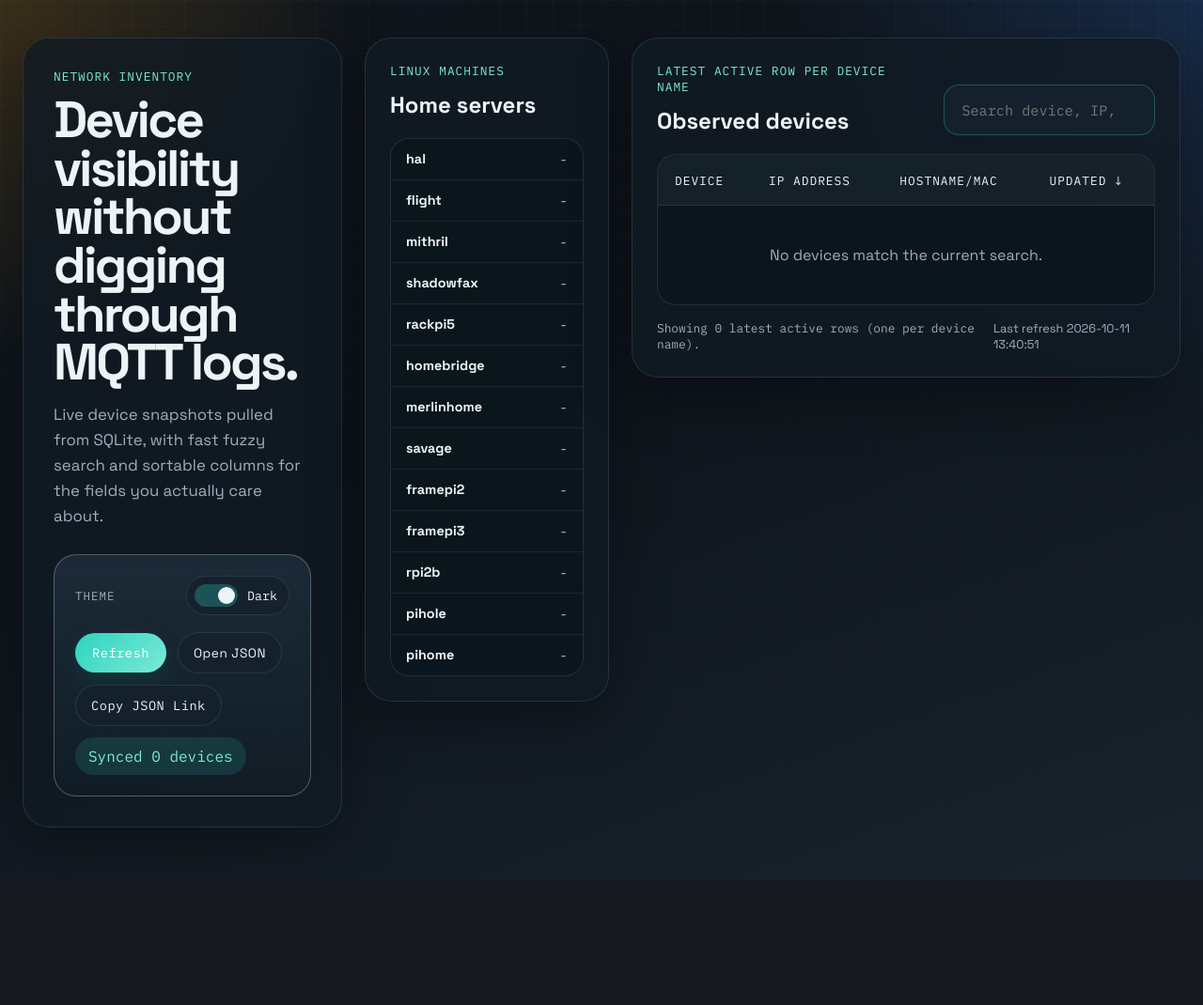
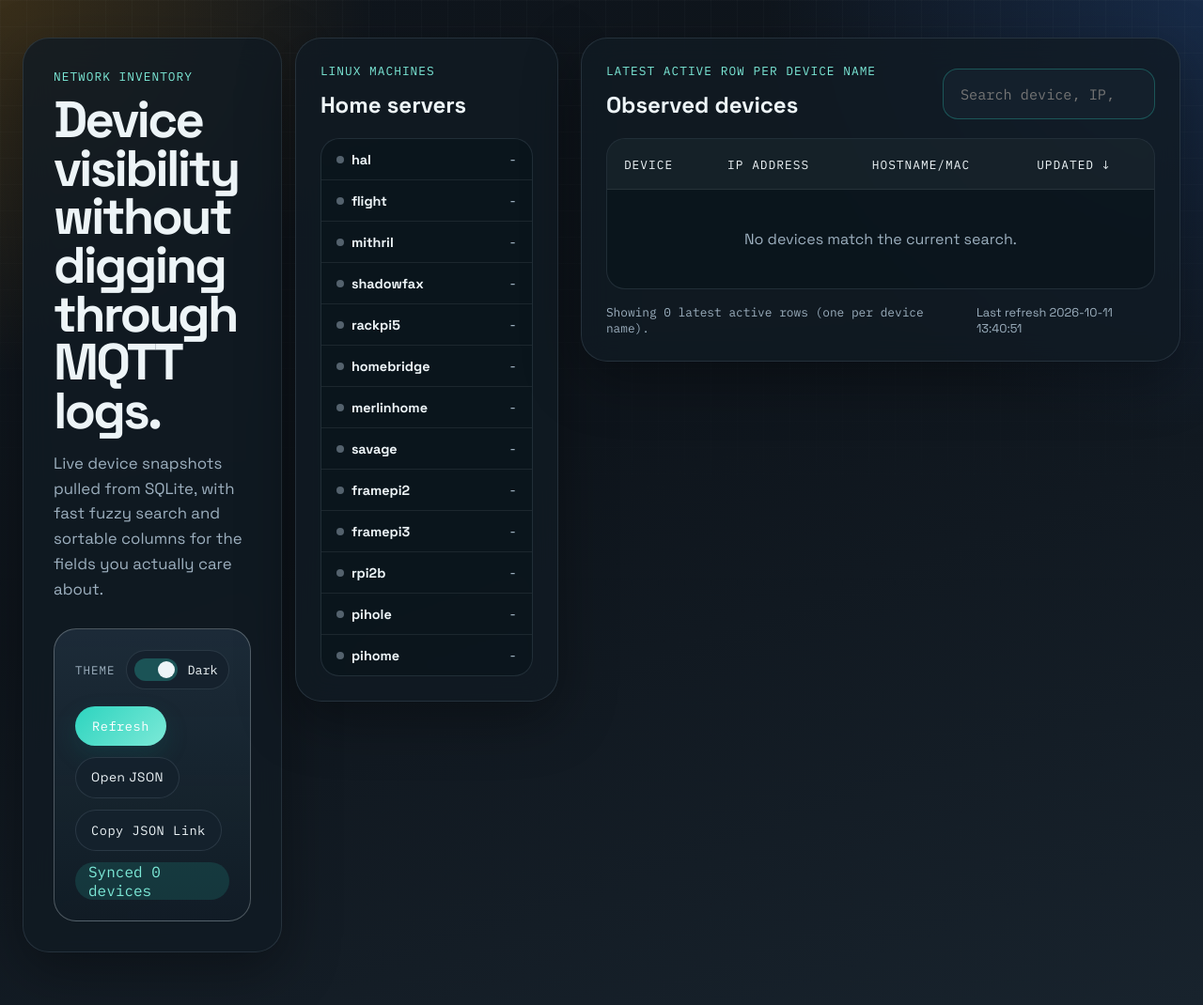
Before and after one commit to merlinmb/mqtt-device-logger, a Flask app: page / in a window 1280 px wide. Shown: the whole page at 94% size. Before the commit the page ends 937 px from the top, so only its background shows below. Run offline with Flask 3, Linux system fonts and the light colour scheme; data that the repository does not hold is empty.

Commit message:
Add server freshness status indicator and update layout styles

```diff
--- a/static/app.js
+++ b/static/app.js
@@ -1,6 +1,7 @@
 const state = {
   allDevices: [],
   homeServers: [],
+  generatedAt: "",
   visibleDevices: [],
   sortKey: "timestamp",
   sortDirection: "desc",
@@ -137,6 +138,20 @@ function applyFilters() {
   updateSummary();
 }
 
+const STALE_AFTER_MS = 24 * 60 * 60 * 1000;
+
+function serverFreshness(device) {
+  if (!device) {
+    return "missing";
+  }
+
+  // Both timestamps are naive server-local strings, so compare them to each other, not to the browser clock.
+  const parse = (value) => new Date(normalizeValue(value).replace(" ", "T")).getTime();
+  const age = parse(state.generatedAt) - parse(device.timestamp);
+
+  return Number.isNaN(age) || age > STALE_AFTER_MS ? "stale" : "fresh";
+}
+
 function renderServers() {
   const byName = new Map(
     state.allDevices.map((device) => [normalizeValue(device.device_name).toLowerCase(), device]),
@@ -149,7 +164,9 @@ function renderServers() {
 
       return `
         <li class="server-item">
-          <span class="server-name">${escapeHtml(name)}</span>
+          <span class="server-name">
+            <span class="server-dot" data-status="${serverFreshness(device)}"></span>${escapeHtml(name)}
+          </span>
           <span class="ip">${ip
             ? `<a href="${escapeHtml(deviceIpHref(ip))}" target="_blank" rel="noreferrer">${escapeHtml(ip)}</a>`
             : "-"}</span>
@@ -269,6 +286,7 @@ async function loadDevices() {
     const payload = await response.json();
     state.allDevices = payload.devices ?? [];
     state.homeServers = payload.home_servers ?? [];
+    state.generatedAt = payload.generated_at ?? "";
     renderServers();
     generatedAt.textContent = payload.generated_at ?? "-";
     statusPill.textContent = `Synced ${state.allDevices.length} devices`;
--- a/static/styles.css
+++ b/static/styles.css
@@ -71,24 +71,14 @@ body[data-theme="light"]::before {
 }
 
 .page-shell {
-  width: min(1180px, calc(100% - 32px));
+  width: min(2000px, calc(100% - 48px));
   margin: 0 auto;
   padding: 40px 0 56px;
 }
 
-@media (min-width: 1200px) {
-  .page-shell {
-    width: min(1380px, calc(100% - 48px));
-  }
-
-  .dashboard-layout {
-    grid-template-columns: minmax(280px, 340px) minmax(240px, 280px) minmax(0, 1fr);
-  }
-}
-
 .dashboard-layout {
   display: grid;
-  grid-template-columns: minmax(260px, 340px) minmax(220px, 260px) minmax(0, 1fr);
+  grid-template-columns: minmax(260px, 1fr) minmax(280px, 1fr) minmax(0, 2.4fr);
   gap: 24px;
   align-items: start;
 }
@@ -368,11 +358,35 @@ button {
 }
 
 .server-name {
+  display: inline-flex;
+  align-items: center;
+  gap: 8px;
   font-weight: 700;
+}
+
+.server-dot {
+  width: 8px;
+  height: 8px;
+  flex: 0 0 auto;
+  border-radius: 999px;
+  background: var(--muted);
+  opacity: 0.5;
+}
+
+.server-dot[data-status="fresh"] {
+  background: #22c55e;
+  opacity: 1;
+  box-shadow: 0 0 6px rgba(34, 197, 94, 0.6);
+}
+
+.server-dot[data-status="stale"] {
+  background: #f97316;
+  opacity: 1;
 }
 
 .server-item .ip {
   font-family: "IBM Plex Mono", monospace;
+  white-space: nowrap;
 }
 
 .table-header-row {
@@ -525,6 +539,10 @@ tbody tr:focus-within .row-delete-button {
   color: var(--muted);
 }
 
+.timestamp {
+  white-space: nowrap;
+}
+
 body[data-theme="dark"] .ip a {
   color: #facc15;
   font-weight: 700;
```
